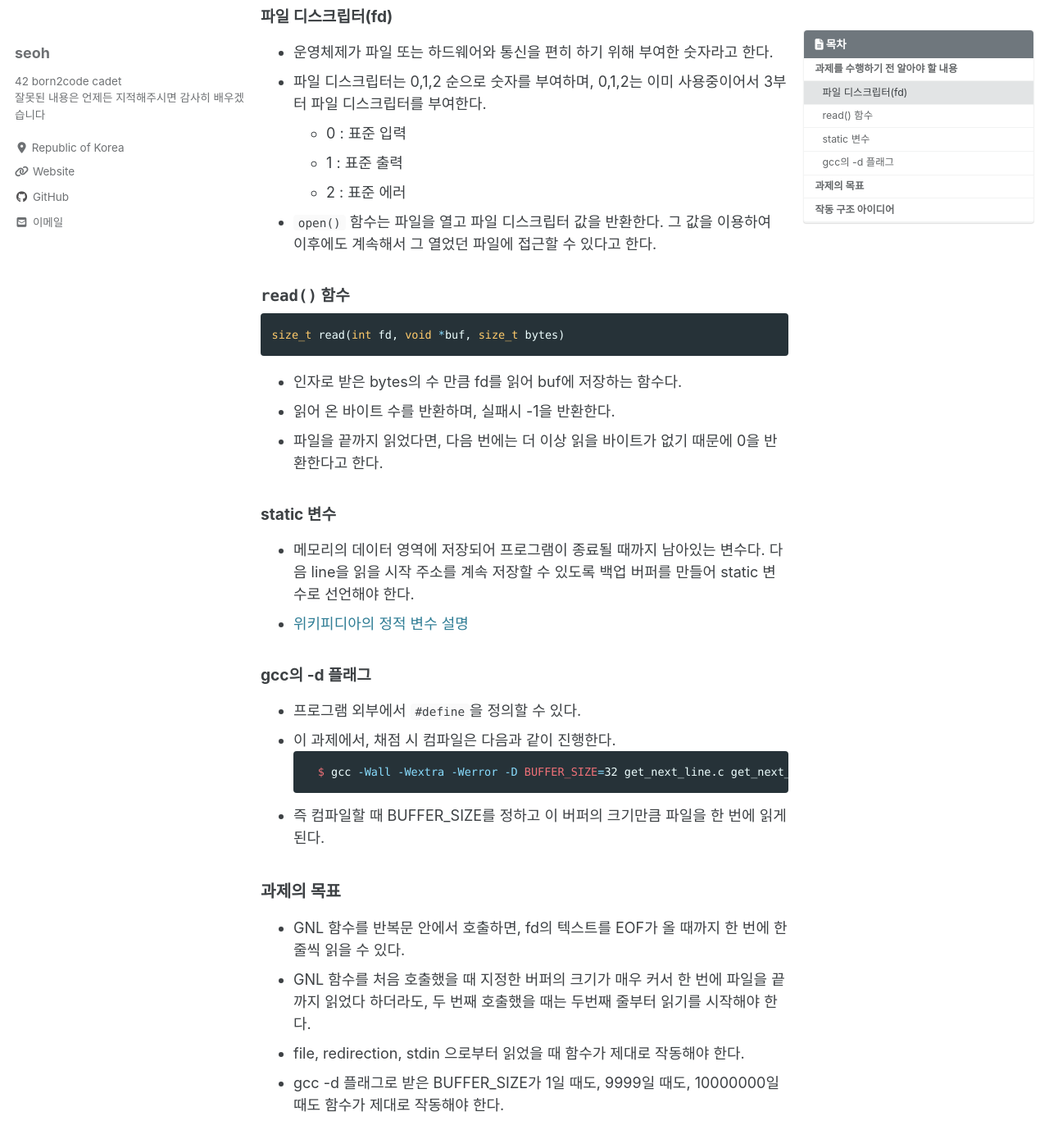
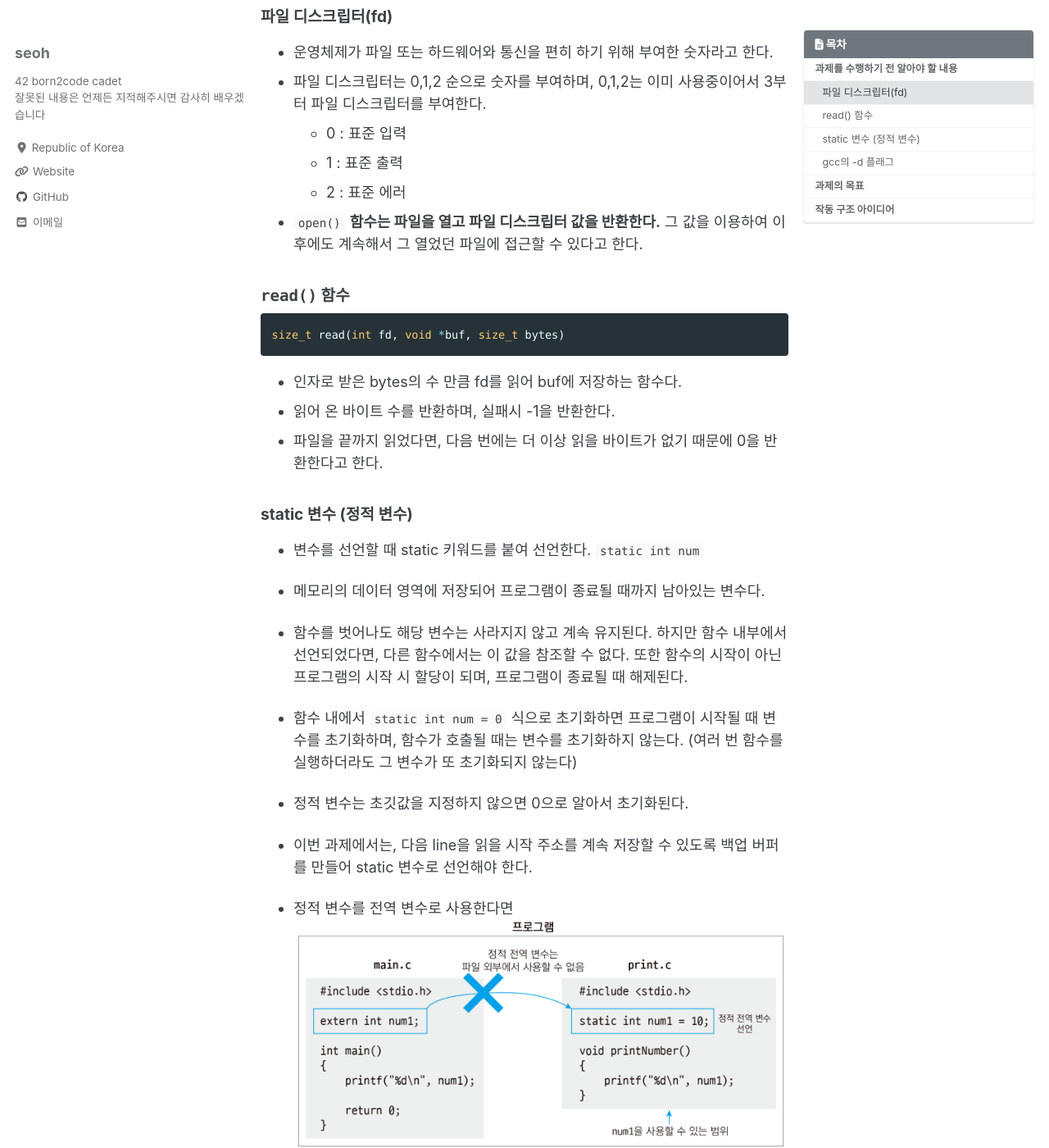
Before and after one commit to ohseyong/ohseyong.github.io, a Jekyll site: the page built from _posts/2020-06-30-Get-Next-Line.md, in a window 1280 px wide and 1400 px high, scrolled down 354 px. Shown: the whole window at 82% size. Built offline with Jekyll 4.4.1, drawn with Linux system fonts in a browser that asks for light colours; cached includes are drawn as plain includes; nearby versions of some CDN libraries; comment, search, counter and statistics services are not loaded; some of the changed text lies outside the part shown.

Commit message:
added some posts

````diff
--- a/_posts/2020-06-30-Get-Next-Line.md
+++ b/_posts/2020-06-30-Get-Next-Line.md
@@ -21,7 +21,7 @@ toc_sticky: true
    * 0 : 표준 입력
    * 1 : 표준 출력
    * 2 : 표준 에러
- * `open()` 함수는 파일을 열고 파일 디스크립터 값을 반환한다. 그 값을 이용하여 이후에도 계속해서 그 열었던 파일에 접근할 수 있다고 한다.
+ * `open()` **함수는 파일을 열고 파일 디스크립터 값을 반환한다.** 그 값을 이용하여 이후에도 계속해서 그 열었던 파일에 접근할 수 있다고 한다.
 
 
 #### `read()` 함수
@@ -32,12 +32,29 @@ size_t read(int fd, void *buf, size_t bytes)
  * 읽어 온 바이트 수를 반환하며, 실패시 -1을 반환한다.
  * 파일을 끝까지 읽었다면, 다음 번에는 더 이상 읽을 바이트가 없기 때문에 0을 반환한다고 한다.
 
-#### static 변수
-  * 메모리의 데이터 영역에 저장되어 프로그램이 종료될 때까지 남아있는 변수다. 다음 line을 읽을 시작 주소를 계속 저장할 수 있도록 백업 버퍼를 만들어 static 변수로 선언해야 한다.
+#### static 변수 (정적 변수)
+  * 변수를 선언할 때 static 키워드를 붙여 선언한다. `static int num`
+
+  * 메모리의 데이터 영역에 저장되어 프로그램이 종료될 때까지 남아있는 변수다.
+
+  * 함수를 벗어나도 해당 변수는 사라지지 않고 계속 유지된다. 하지만 함수 내부에서 선언되었다면, 다른 함수에서는 이 값을 참조할 수 없다. 또한 함수의 시작이 아닌 프로그램의 시작 시 할당이 되며, 프로그램이 종료될 때 해제된다.
+
+  * 함수 내에서 `static int num = 0` 식으로 초기화하면 프로그램이 시작될 때 변수를 초기화하며, 함수가 호출될 때는 변수를 초기화하지 않는다. (여러 번 함수를 실행하더라도 그 변수가 또 초기화되지 않는다)
+
+  * 정적 변수는 초깃값을 지정하지 않으면 0으로 알아서 초기화된다.
+
+  * 이번 과제에서는, 다음 line을 읽을 시작 주소를 계속 저장할 수 있도록 백업 버퍼를 만들어 static 변수로 선언해야 한다.
+
+  * 정적 변수를 전역 변수로 사용한다면
+    ![img](/assets/images/unit79-1.png)
+    이미지 출처 : https://dojang.io/mod/page/view.php?id=690
+
   * [위키피디아의 정적 변수 설명](https://ko.wikipedia.org/wiki/%EC%A0%95%EC%A0%81_%EB%B3%80%EC%88%98)
 
+
+
 #### gcc의 -d 플래그
- * 프로그램 외부에서 `#define`을 정의할 수 있다.
+ * 프로그램 외부에서 `#define`을 정의하여 컴파일 시 반영할 수 있다.
  * 이 과제에서, 채점 시 컴파일은 다음과 같이 진행한다.
 ```shell
   $ gcc -Wall -Wextra -Werror -D BUFFER_SIZE=32 get_next_line.c get_next_line_utils.c
@@ -64,7 +81,7 @@ static char *backup
   5. 개행문자가 있으면 다음 단계로 넘어가고, 없으면 개행문자가 있을 때가지 3번으로 돌아가 파일을 계속 읽는다.
      * 이와 동시에 기존에 백업한 내용에 계속 합친다. (이 기능을 구현하는 함수 추가)
   7. 개행문자가 있는 `backup`을 개행문자 전과 후로 잘라서, 개행문자 전까지는 line에 주고, 개행문자 후는 다시 static 변수 `backup`에 넣는다
-    7. .
+        7. .
 
 ---
   아직 진행 중인 과제라, 미완성 글입니다. 추후 추가 작성하겠습니다.
````
Also changed, not shown: assets/images/unit79-1.png (added).
